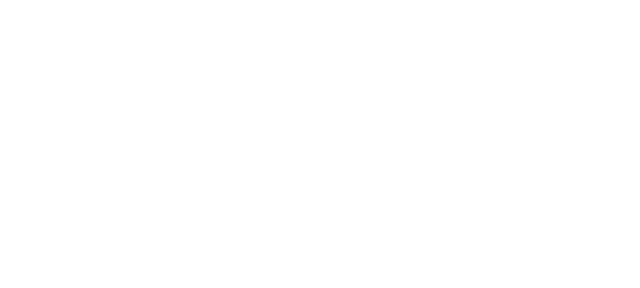
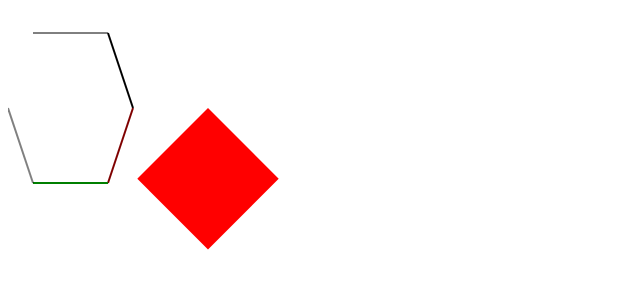
Before and after one commit to loderunner/reflash, a website built with Vite: page index.html in a window 1280 px wide. Shown: the whole page, without its empty margins (0-640 px from the left). Built offline with nearby package versions, Linux system fonts and the light colour scheme.

Commit message:
basic render loop

```diff
--- a/index.html
+++ b/index.html
@@ -6,7 +6,7 @@
     <title>reFlash Demo</title>
   </head>
   <body>
-    <canvas id="canvas"></canvas>
+    <canvas id="canvas" width="800" height="600"></canvas>
     <script type="module" src="/src/index.ts"></script>
     <script type="module" src="/index.ts"></script>
   </body>
--- a/index.ts
+++ b/index.ts
@@ -1,4 +1,39 @@
-import { HelloWorld } from './src/index.ts';
+import { Shape, Stage } from './src';
+import { Color } from './src/color';
 
-const helloWorld = new HelloWorld();
-helloWorld.sayHello();
+const canvas = document.getElementById('canvas') as HTMLCanvasElement;
+
+const dpr = window.devicePixelRatio;
+const rect = canvas.getBoundingClientRect();
+canvas.width = rect.width * dpr;
+canvas.height = rect.height * dpr;
+canvas.style.width = `${rect.width}px`;
+canvas.style.height = `${rect.height}px`;
+
+const stage = new Stage(canvas);
+stage.pixelRatio = dpr;
+
+const square = new Shape();
+square.graphics.beginFill(Color.parse('#ff0000'));
+square.graphics.drawRect(0, 0, 100, 100);
+square.graphics.endFill();
+square.x = 200;
+square.y = 100;
+square.rotation = Math.PI / 4;
+stage.addChild(square);
+
+const hexagon = new Shape();
+
+hexagon.graphics.moveTo(0, 100);
+hexagon.graphics.lineTo(25, 25);
+hexagon.graphics.lineStyle(1, Color.parse('#000000'));
+hexagon.graphics.lineTo(100, 25);
+hexagon.graphics.lineStyle(2, Color.parse('#000000'));
+hexagon.graphics.lineTo(125, 100);
+hexagon.graphics.lineStyle(2, Color.parse('#7f0000'));
+hexagon.graphics.lineTo(100, 175);
+hexagon.graphics.lineStyle(2, Color.parse('#007f00'));
+hexagon.graphics.lineTo(25, 175);
+hexagon.graphics.lineStyle(2, Color.parse('#0000007f'));
+hexagon.graphics.lineTo(0, 100);
+stage.addChild(hexagon);
--- /dev/null
+++ b/src/color.ts
@@ -0,0 +1,50 @@
+const COLOR_REGEXP = /^#([0-9a-fA-F]{6})([0-9a-fA-F]{2})?$/;
+
+export class Color {
+  r: number;
+  g: number;
+  b: number;
+  a: number;
+
+  constructor(r: number, g: number, b: number, a: number) {
+    this.r = r;
+    this.g = g;
+    this.b = b;
+    this.a = a;
+  }
+
+  static parse(color: string): Color {
+    const match = color.match(COLOR_REGEXP);
+    if (match === null) {
+      throw new Error(`Invalid color: ${color}`);
+    }
+    const [, hex, alpha] = match;
+    if (hex === undefined) {
+      throw new Error(`Invalid color: ${color}`);
+    }
+    return new Color(
+      parseInt(hex.slice(0, 2), 16) / 255,
+      parseInt(hex.slice(2, 4), 16) / 255,
+      parseInt(hex.slice(4, 6), 16) / 255,
+      alpha !== undefined ? parseInt(alpha, 16) / 255 : 1,
+    );
+  }
+
+  toHex(): string {
+    const r = Math.round(this.r * 255);
+    const g = Math.round(this.g * 255);
+    const b = Math.round(this.b * 255);
+    const a = Math.round(this.a * 255);
+    return (
+      '#' +
+      r.toString(16).padStart(2, '0') +
+      g.toString(16).padStart(2, '0') +
+      b.toString(16).padStart(2, '0') +
+      a.toString(16).padStart(2, '0')
+    );
+  }
+
+  toRGBA(): string {
+    return `rgba(${this.r * 255} ${this.g * 255} ${this.b * 255} / ${this.a})`;
+  }
+}
--- /dev/null
+++ b/src/display-object-container.ts
@@ -0,0 +1,29 @@
+import { $parent, DisplayObject } from './display-object';
+
+export abstract class DisplayObjectContainer extends DisplayObject {
+  protected _children: DisplayObject[] = [];
+
+  get children(): readonly DisplayObject[] {
+    return this._children;
+  }
+
+  addChild(child: DisplayObject): void {
+    if (child === this) {
+      throw new Error('A DisplayObject cannot be added as a child of itself.');
+    }
+    if (child.parent !== null) {
+      child.parent.removeChild(child);
+    }
+    child[$parent] = this;
+    this._children.unshift(child);
+  }
+
+  removeChild(child: DisplayObject): void {
+    const index = this._children.indexOf(child);
+    if (index === -1) {
+      throw new Error('The DisplayObject is not a child of this container.');
+    }
+    this._children.splice(index, 1);
+    child[$parent] = null;
+  }
+}
--- /dev/null
+++ b/src/display-object.ts
@@ -0,0 +1,91 @@
+import type { DisplayObjectContainer } from './display-object-container';
+import { Matrix, Transform } from './transform';
+
+export const $parent = Symbol('parent');
+
+export abstract class DisplayObject {
+  abstract render(ctx: CanvasRenderingContext2D): void;
+
+  protected _x: number = 0;
+  protected _y: number = 0;
+  protected _scaleX: number = 1;
+  protected _scaleY: number = 1;
+  protected _rotation: number = 0;
+  protected _alpha: number = 1;
+  protected _visible: boolean = true;
+  protected _transform: Transform = new Transform();
+
+  private _transformMatrixDirty: boolean = false;
+
+  /** @internal */
+  [$parent]: DisplayObjectContainer | null = null;
+
+  get x(): number {
+    return this._x;
+  }
+  set x(value: number) {
+    this._transformMatrixDirty = true;
+    this._x = value;
+  }
+
+  get y(): number {
+    return this._y;
+  }
+  set y(value: number) {
+    this._transformMatrixDirty = true;
+    this._y = value;
+  }
+
+  get scaleX(): number {
+    return this._scaleX;
+  }
+  set scaleX(value: number) {
+    this._transformMatrixDirty = true;
+    this._scaleX = value;
+  }
+
+  get scaleY(): number {
+    return this._scaleY;
+  }
+  set scaleY(value: number) {
+    this._transformMatrixDirty = true;
+    this._scaleY = value;
+  }
+
+  get rotation(): number {
+    return this._rotation;
+  }
+  set rotation(value: number) {
+    this._transformMatrixDirty = true;
+    this._rotation = value;
+  }
+
+  get alpha(): number {
+    return this._alpha;
+  }
+  set alpha(value: number) {
+    this._alpha = value;
+  }
+
+  get visible(): boolean {
+    return this._visible;
+  }
+  set visible(value: boolean) {
+    this._visible = value;
+  }
+
+  get parent(): DisplayObjectContainer | null {
+    return this[$parent];
+  }
+
+  get transform(): Transform {
+    if (this._transformMatrixDirty) {
+      this._transform.matrix = new Matrix();
+      this._transform.matrix.translate(this.x, this.y);
+      this._transform.matrix.scale(this.scaleX, this.scaleY);
+      this._transform.matrix.rotate(this.rotation);
+      this._transformMatrixDirty = false;
+    }
+    return this._transform;
+  }
+}
--- /dev/null
+++ b/src/graphics.ts
@@ -0,0 +1,306 @@
+import type { Color } from './color';
+
+type BeginFillCommand = {
+  type: 'beginFill';
+  color: Color;
+};
+
+type EndFillCommand = {
+  type: 'endFill';
+};
+
+type LineStyleCommand = {
+  type: 'lineStyle';
+  thickness?: number;
+  color?: Color;
+};
+
+type DrawRectCommand = {
+  type: 'drawRect';
+  x: number;
+  y: number;
+  width: number;
+  height: number;
+  radiusX?: number;
+  radiusY?: number;
+};
+
+type DrawEllipseCommand = {
+  type: 'drawEllipse';
+  x: number;
+  y: number;
+  width: number;
+  height?: number;
+};
+
+type CurveToCommand = {
+  type: 'curveTo';
+  control1X: number;
+  control1Y: number;
+  control2X: number;
+  control2Y: number;
+  x: number;
+  y: number;
+};
+
+type LineToCommand = {
+  type: 'lineTo';
+  x: number;
+  y: number;
+};
+
+type MoveToCommand = {
+  type: 'moveTo';
+  x: number;
+  y: number;
+};
+
+type GraphicsCommand =
+  | BeginFillCommand
+  | EndFillCommand
+  | LineStyleCommand
+  | DrawRectCommand
+  | DrawEllipseCommand
+  | CurveToCommand
+  | LineToCommand
+  | MoveToCommand;
+
+export class Graphics {
+  private _commands: GraphicsCommand[] = [];
+
+  constructor() {}
+
+  clear(): void {
+    this._commands.length = 0;
+  }
+
+  beginFill(color: Color): void {
+    this._commands.push({ type: 'beginFill', color });
+  }
+
+  endFill(): void {
+    this._commands.push({ type: 'endFill' });
+  }
+
+  lineStyle(thickness?: number, color?: Color): void {
+    this._commands.push({ type: 'lineStyle', thickness, color });
+  }
+
+  drawRect(
+    x: number,
+    y: number,
+    width: number,
+    height: number,
+    radiusX?: number,
+    radiusY?: number,
+  ): void {
+    this._commands.push({
+      type: 'drawRect',
+      x,
+      y,
+      width,
+      height,
+      radiusX,
+      radiusY,
+    });
+  }
+
+  drawEllipse(x: number, y: number, width: number, height?: number): void {
+    this._commands.push({ type: 'drawEllipse', x, y, width, height });
+  }
+
+  curveTo(
+    control1X: number,
+    control1Y: number,
+    control2X: number,
+    control2Y: number,
+    x: number,
+    y: number,
+  ): void {
+    this._commands.push({
+      type: 'curveTo',
+      control1X,
+      control1Y,
+      control2X,
+      control2Y,
+      x,
+      y,
+    });
+  }
+
+  lineTo(x: number, y: number): void {
+    this._commands.push({ type: 'lineTo', x, y });
+  }
+
+  moveTo(x: number, y: number): void {
+    this._commands.push({ type: 'moveTo', x, y });
+  }
+
+  draw(ctx: CanvasRenderingContext2D): void {
+    const currentPos = { x: 0, y: 0 };
+    let currentFill: { path: Path2D; style: string } | null = null;
+    let currentLine: { width: number; color: string } | null = null;
+
+    ctx.moveTo(0, 0);
+    for (const command of this._commands) {
+      switch (command.type) {
+        case 'beginFill': {
+          if (currentFill !== null) {
+            currentFill.path.closePath();
+            ctx.fillStyle = currentFill.style;
+            ctx.fill(currentFill.path);
+          }
+          currentFill = { path: new Path2D(), style: command.color.toRGBA() };
+          currentFill.path.moveTo(currentPos.x, currentPos.y);
+          break;
+        }
+        case 'endFill': {
+          if (currentFill !== null) {
+            currentFill.path.closePath();
+            ctx.fillStyle = currentFill.style;
+            ctx.fill(currentFill.path);
+          }
+          currentFill = null;
+          break;
+        }
+        case 'lineStyle': {
+          if (command.thickness === undefined) {
+            currentLine = null;
+          } else {
+            currentLine = {
+              width: command.thickness,
+              color: command.color?.toRGBA() ?? 'rgba(0 0 0)',
+            };
+          }
+          break;
+        }
+        case 'moveTo': {
+          currentPos.x = command.x;
+          currentPos.y = command.y;
+          if (currentFill !== null) {
+            currentFill.path.moveTo(currentPos.x, currentPos.y);
+          }
+          break;
+        }
+        case 'drawRect': {
+          const rounded =
+            command.radiusX !== undefined || command.radiusY !== undefined;
+          const radii = rounded
+            ? command.radiusX !== undefined && command.radiusY !== undefined
+              ? { x: command.radiusX, y: command.radiusY }
+              : (command.radiusX ?? command.radiusY ?? 0)
+            : undefined;
+
+          if (currentFill !== null) {
+            if (radii !== undefined) {
+              currentFill.path.roundRect(
+                command.x,
+                command.y,
+                command.width,
+                command.height,
+                radii,
+              );
+            } else {
+              currentFill.path.rect(
+                command.x,
+                command.y,
+                command.width,
+                command.height,
+              );
+            }
+          }
+          if (currentLine !== null) {
+            ctx.beginPath();
+            ctx.lineWidth = currentLine.width;
+            ctx.strokeStyle = currentLine.color;
+            if (radii !== undefined) {
+              ctx.roundRect(
+                command.x,
+                command.y,
+                command.width,
+                command.height,
+                radii,
+              );
+            } else {
+              ctx.rect(command.x, command.y, command.width, command.height);
+            }
+            ctx.stroke();
+          }
+          break;
+        }
+        case 'drawEllipse': {
+          const height = command.height ?? command.width;
+          const centerX = command.x;
+          const centerY = command.y;
+          const radiusX = command.width / 2;
+          const radiusY = height / 2;
+          if (currentFill !== null) {
+            currentFill.path.ellipse(
+              centerX,
+              centerY,
+              radiusX,
+              radiusY,
+              0,
+              0,
+              2 * Math.PI,
+            );
+          }
+          if (currentLine !== null) {
+            ctx.beginPath();
+            ctx.lineWidth = currentLine.width;
+            ctx.strokeStyle = currentLine.color;
+            ctx.ellipse(centerX, centerY, radiusX, radiusY, 0, 0, 2 * Math.PI);
+            ctx.stroke();
+          }
+          break;
+        }
+        case 'lineTo': {
+          if (currentFill !== null) {
+            currentFill.path.lineTo(command.x, command.y);
+          }
+          if (currentLine !== null) {
+            ctx.beginPath();
+            ctx.lineWidth = currentLine.width;
+            ctx.strokeStyle = currentLine.color;
+            ctx.moveTo(currentPos.x, currentPos.y);
+            ctx.lineTo(command.x, command.y);
+            ctx.stroke();
+          }
+          currentPos.x = command.x;
+          currentPos.y = command.y;
+          break;
+        }
+        case 'curveTo': {
+          if (currentFill !== null) {
+            currentFill.path.bezierCurveTo(
+              command.control1X,
+              command.control1Y,
+              command.control2X,
+              command.control2Y,
+              command.x,
+              command.y,
+            );
+          }
+          if (currentLine !== null) {
+            ctx.beginPath();
+            ctx.lineWidth = currentLine.width;
+            ctx.strokeStyle = currentLine.color;
+            ctx.moveTo(currentPos.x, currentPos.y);
+            ctx.bezierCurveTo(
+              command.control1X,
+              command.control1Y,
+              command.control2X,
+              command.control2Y,
+              command.x,
+              command.y,
+            );
+            ctx.stroke();
+          }
+          currentPos.x = command.x;
+          currentPos.y = command.y;
+          break;
+        }
+      }
+    }
+  }
+}
--- a/src/index.ts
+++ b/src/index.ts
@@ -1,5 +1,4 @@
-export class HelloWorld {
-  sayHello() {
-    console.log('Hello World');
-  }
-}
+export { DisplayObject } from './display-object';
+export { DisplayObjectContainer } from './display-object-container';
+export { Shape } from './shape';
+export { Stage } from './stage';
--- /dev/null
+++ b/src/shape.ts
@@ -0,0 +1,32 @@
+import { DisplayObject } from './display-object';
+import { Graphics } from './graphics';
+
+export class Shape extends DisplayObject {
+  private _graphics: Graphics;
+
+  constructor() {
+    super();
+    this._graphics = new Graphics();
+  }
+
+  get graphics(): Graphics {
+    return this._graphics;
+  }
+
+  render(ctx: CanvasRenderingContext2D): void {
+    if (!this.visible) {
+      return;
+    }
+    ctx.save();
+    ctx.transform(
+      this.transform.matrix.a,
+      this.transform.matrix.b,
+      this.transform.matrix.c,
+      this.transform.matrix.d,
+      this.transform.matrix.tx,
+      this.transform.matrix.ty,
+    );
+    this._graphics.draw(ctx);
+    ctx.restore();
+  }
+}
--- /dev/null
+++ b/src/stage.ts
@@ -0,0 +1,54 @@
+import { DisplayObjectContainer } from './display-object-container';
+
+export class Stage extends DisplayObjectContainer {
+  private _canvas: HTMLCanvasElement;
+  private _pixelRatio: number;
+  public frameRate: number = 60;
+  private _lastFrameTime: number = 0;
+
+  constructor(canvas: HTMLCanvasElement) {
+    super();
+
+    this._canvas = canvas;
+    this._pixelRatio = 1;
+
+    requestAnimationFrame(() => {
+      this.doRender();
+    });
+  }
+
+  get pixelRatio(): number {
+    return this._pixelRatio;
+  }
+  set pixelRatio(value: number) {
+    this._pixelRatio = value;
+  }
+
+  render(ctx: CanvasRenderingContext2D): void {
+    ctx.save();
+    ctx.scale(this._pixelRatio, this._pixelRatio);
+    ctx.clearRect(0, 0, this._canvas.width, this._canvas.height);
+    for (const child of this._children) {
+      child.render(ctx);
+    }
+    ctx.restore();
+  }
+
+  private doRender(): void {
+    const ctx = this._canvas.getContext('2d');
+    if (ctx === null) {
+      return;
+    }
+
+    const currentTime = performance.now();
+    const deltaTime = currentTime - this._lastFrameTime;
+    if (deltaTime >= 1000 / this.frameRate) {
+      this.render(ctx);
+      this._lastFrameTime += 1000 / this.frameRate;
+    }
+
+    requestAnimationFrame(() => {
+      this.doRender();
+    });
+  }
+}
--- /dev/null
+++ b/src/transform.ts
@@ -0,0 +1,79 @@
+export class Matrix {
+  a: number;
+  b: number;
+  c: number;
+  d: number;
+  tx: number;
+  ty: number;
+
+  constructor(
+    a: number = 1,
+    b: number = 0,
+    c: number = 0,
+    d: number = 1,
+    tx: number = 0,
+    ty: number = 0,
+  ) {
+    this.a = a;
+    this.b = b;
+    this.c = c;
+    this.d = d;
+    this.tx = tx;
+    this.ty = ty;
+  }
+
+  concat(matrix: Matrix): void {
+    const a1 = this.a;
+    const b1 = this.b;
+    const c1 = this.c;
+    const d1 = this.d;
+    const tx1 = this.tx;
+    const ty1 = this.ty;
+
+    const a2 = matrix.a;
+    const b2 = matrix.b;
+    const c2 = matrix.c;
+    const d2 = matrix.d;
+    const tx2 = matrix.tx;
+    const ty2 = matrix.ty;
+
+    this.a = a1 * a2 + c1 * b2;
+    this.b = b1 * a2 + d1 * b2;
+    this.c = a1 * c2 + c1 * d2;
+    this.d = b1 * c2 + d1 * d2;
+    this.tx = a1 * tx2 + c1 * ty2 + tx1;
+    this.ty = b1 * tx2 + d1 * ty2 + ty1;
+  }
+
+  translate(x: number, y: number): void {
+    this.concat(new Matrix(1, 0, 0, 1, x, y));
+  }
+
+  scale(x: number, y: number): void {
+    this.concat(new Matrix(x, 0, 0, y, 0, 0));
+  }
+
+  rotate(angle: number): void {
+    this.concat(
+      new Matrix(
+        Math.cos(angle),
+        Math.sin(angle),
+        -Math.sin(angle),
+        Math.cos(angle),
+        0,
+        0,
+      ),
+    );
+  }
+}
+
+export class Transform {
+  private _matrix: Matrix = new Matrix();
+
+  get matrix(): Matrix {
+    return this._matrix;
+  }
+  set matrix(value: Matrix) {
+    this._matrix = value;
+  }
+}
--- a/tsconfig.json
+++ b/tsconfig.json
@@ -18,6 +18,7 @@
     "strict": true,
     "noUnusedLocals": true,
     "noUnusedParameters": true,
+    "noUncheckedIndexedAccess": true,
     "erasableSyntaxOnly": true,
     "noFallthroughCasesInSwitch": true,
     "noUncheckedSideEffectImports": true
```
